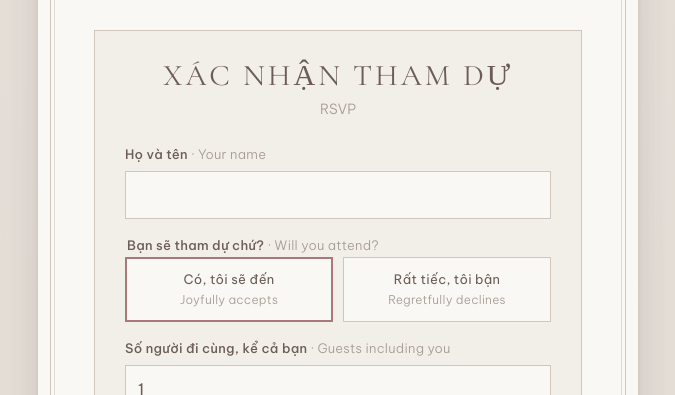
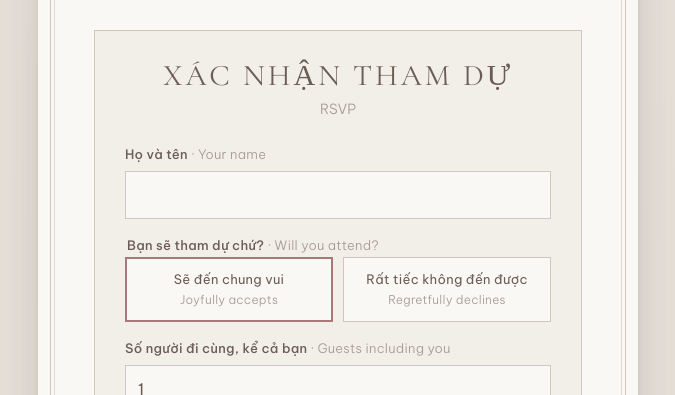
Before and after one commit to lanad22/friend-wedding-rsvp, a plain HTML site: page index.html in a window 1280 px wide. Shown: the part 1497-1892 px from the top of the page, without its empty margins (302-977 px from the left). Drawn offline with nearby package versions, Linux system fonts and the light colour scheme.

Commit message:
update text

```diff
--- a/index.html
+++ b/index.html
@@ -120,6 +120,7 @@
   textarea { min-height: 80px; resize: vertical; }
   fieldset { border: 0; padding: 0; margin: 0; display: grid; gap: 8px; min-width: 0; }
   .choices { display: grid; grid-template-columns: 1fr 1fr; gap: 10px; }
+  @media (max-width: 480px) { .choices { grid-template-columns: 1fr; } }
   .choice { position: relative; }
   .choice input { position: absolute; opacity: 0; inset: 0; width: 100%; height: 100%; margin: 0; cursor: pointer; }
   .choice span { display: block; text-align: center; padding: 11px 8px; border: 1px solid var(--ink-faint); background: var(--paper); font-weight: 400; transition: box-shadow .15s, border-color .15s; }
@@ -243,11 +244,11 @@
             <div class="choices">
               <label class="choice">
                 <input type="radio" name="attending" id="attending-yes" value="yes" checked>
-                <span>Có, tôi sẽ đến <small>Joyfully accepts</small></span>
+                <span>Sẽ đến chung vui <small>Joyfully accepts</small></span>
               </label>
               <label class="choice">
                 <input type="radio" name="attending" id="attending-no" value="no">
-                <span>Rất tiếc, tôi bận <small>Regretfully declines</small></span>
+                <span>Rất tiếc không đến được <small>Regretfully declines</small></span>
               </label>
             </div>
           </fieldset>
```
